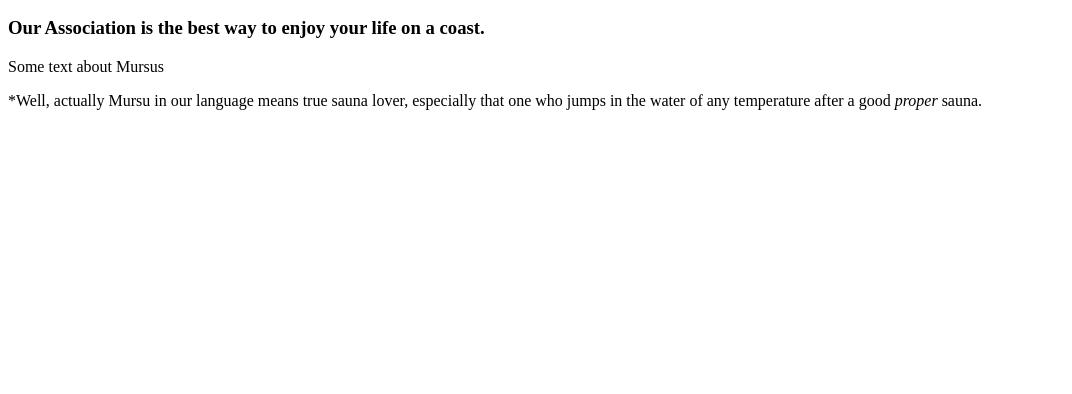
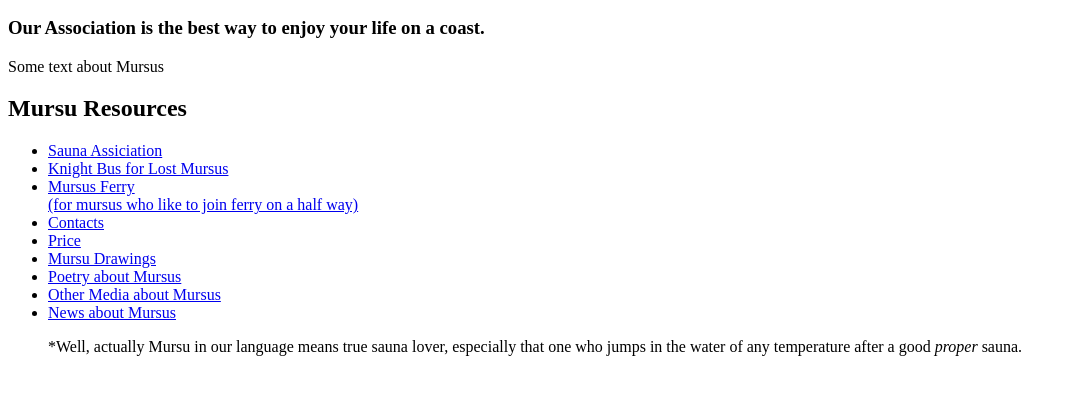
Before and after one commit to Joinmeindeppth/Mursus-Association, a plain HTML site: page index.html in a window 1280 px wide. Shown: the part 50-444 px from the top of the page, without its empty margins (0-1072 px from the left). Drawn offline with Linux system fonts and the light colour scheme.

Commit message:
Update index.html

```diff
--- a/index.html
+++ b/index.html
@@ -11,6 +11,20 @@
     <h1>Join <strong>Mursus Association*</strong></h1>
     <h3>Our Association is the best way to enjoy your life on a coast.</h3> </p>
     <p> Some text about Mursus </p>
+    <h2> Mursu Resources</h2>
+    <ul>
+    	<li><a href="sauna-association">Sauna Assiciation</a></li>
+    	<li><a href="knight-bus">Knight Bus for Lost Mursus</a></li>
+    	<li><a href="ferry">Mursus Ferry<br>
+    	(for mursus who like to join ferry on a half way)<br>
+    	<li><a href="contacts">Contacts</a></li>
+    	<li><a href="price">Price</a></li>
+    	<li><a href="drawings">Mursu Drawings</a></li>
+    	<li><a href="poetry">Poetry about Mursus</a></li>
+    	<li><a href="other-media">Other Media about Mursus</a></li>
+    	<li><a href="news">News about Mursus</a></li>
+
+
 
     <p> *Well, actually Mursu in our language means true sauna lover, especially that one who jumps in the water of any temperature after a good <em>proper</em> sauna. </p>
 </article>
```
